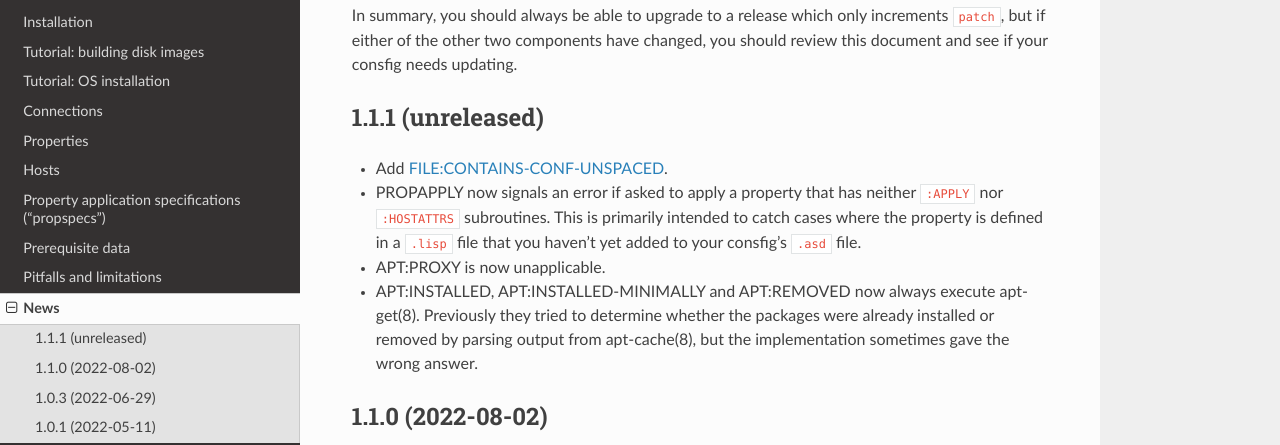
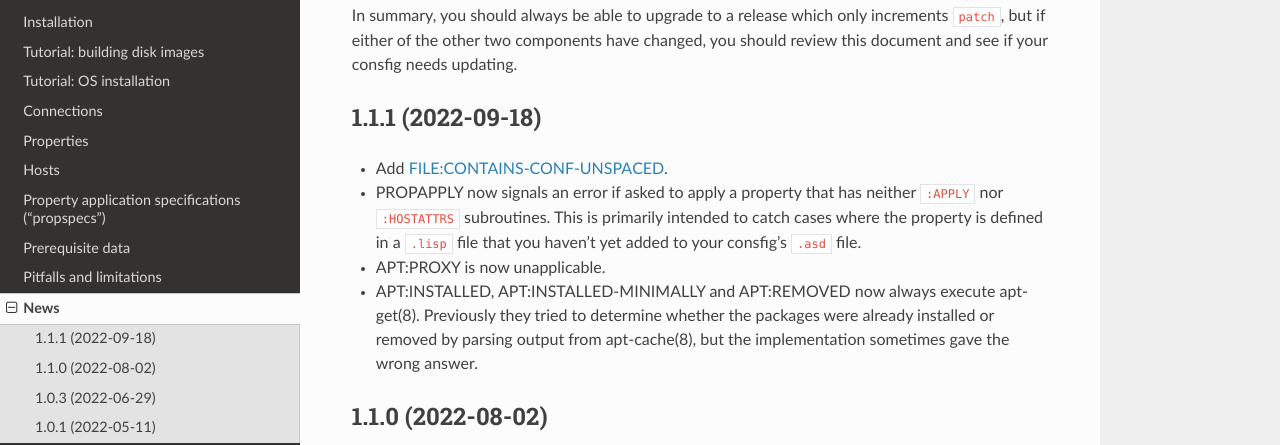
Before and after one commit to spwhitton/consfigurator, a Sphinx documentation site: the page built from doc/news.rst, in a window 1280 px wide and 900 px high, scrolled down 386 px. Shown: the part 159-604 px from the top of the window. Built offline with Sphinx 7.4.7 and the Read the Docs theme 2.0.0, drawn with Linux system fonts in a browser that asks for light colours.

```diff
--- a/doc/conf.py
+++ b/doc/conf.py
@@ -22,7 +22,7 @@ copyright = '2020-2022, Sean Whitton'
 author = 'Sean Whitton'
 
 # The full version, including alpha/beta/rc tags
-release = '1.1.0'
+release = '1.1.1'
 
 
 # -- General configuration ---------------------------------------------------
--- a/doc/news.rst
+++ b/doc/news.rst
@@ -23,7 +23,7 @@ In summary, you should always be able to upgrade to a release which only
 increments ``patch``, but if either of the other two components have changed,
 you should review this document and see if your consfig needs updating.
 
-1.1.1 (unreleased)
+1.1.1 (2022-09-18)
 ------------------
 
 - Add FILE:CONTAINS-CONF-UNSPACED.
```
Also changed, not shown: 3 other files.
